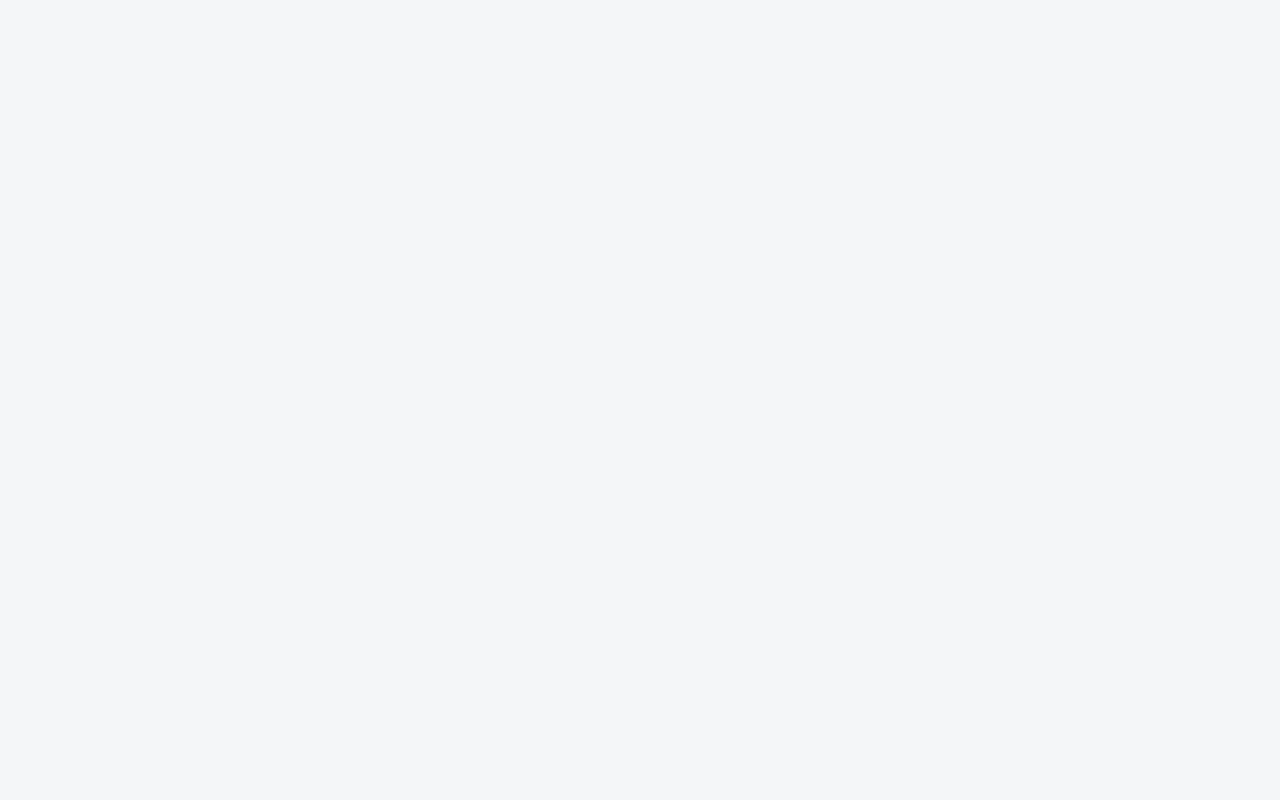
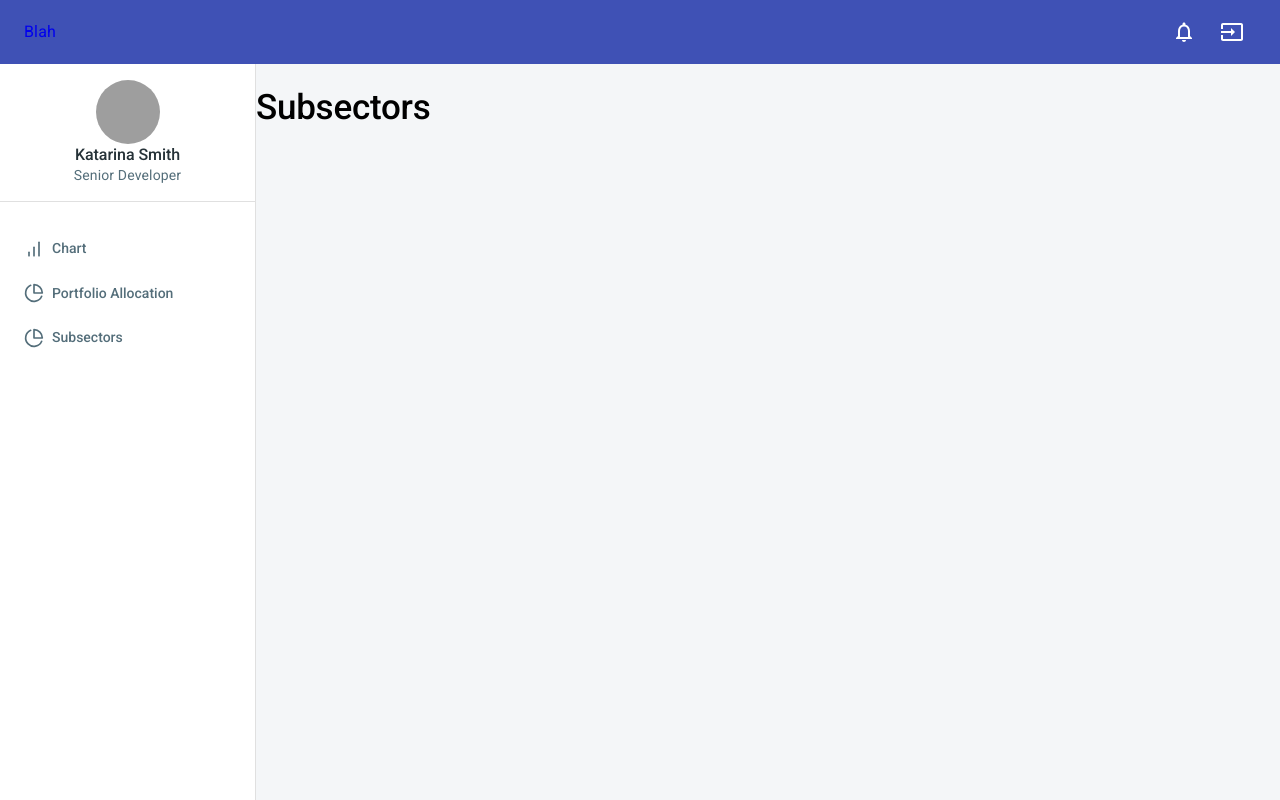
Before and after one commit to tejas-kothari/UBS_FE, a React (Create React App) app: page /subsectors in a window 1280 px wide. Before the commit this address had no page. Built offline with nearby package versions, Linux system fonts and the light colour scheme; grey boxes are pictures that could not be loaded.

Commit message:
Added Subsectors page

```diff
--- a/public/index.html
+++ b/public/index.html
@@ -26,7 +26,7 @@
   <!-- Additional stylesheet includes for material-ui -->
   <link rel="stylesheet" href="https://fonts.googleapis.com/css?family=Roboto:300,400,500,700&display=swap" />
   <link rel="stylesheet" href="https://fonts.googleapis.com/icon?family=Material+Icons" />
-
+  <link rel="stylesheet" href="https://fonts.googleapis.com/css?family=Roboto:300,400,500,700&display=swap" />
   <title>React App</title>
 </head>
 
--- a/src/layouts/DashboardLayout/NavBar/index.tsx
+++ b/src/layouts/DashboardLayout/NavBar/index.tsx
@@ -31,6 +31,11 @@ const items = [
     href: '/portfolio',
     icon: PieChartIcon,
     title: 'Portfolio Allocation'
+  },
+  {
+    href: '/subsectors',
+    icon: PieChartIcon,
+    title: 'Subsectors'
   }
 ];
 
--- a/src/routes.tsx
+++ b/src/routes.tsx
@@ -2,6 +2,7 @@ import { PartialRouteObject } from 'react-router';
 import DashboardLayout from './layouts/DashboardLayout';
 import ChartView from './views/ChartView';
 import PortfolioView from './views/PortfolioView';
+import SubsectorView from './views/SubsectorView';
 
 const routes = [
   {
@@ -15,6 +16,10 @@ const routes = [
       {
         path: 'portfolio',
         element: <PortfolioView />
+      },
+      {
+        path: 'subsectors',
+        element: <SubsectorView/>
       }
     ]
   }
--- a/src/views/PortfolioView/index.tsx
+++ b/src/views/PortfolioView/index.tsx
@@ -1,6 +1,8 @@
 import { makeStyles } from '@material-ui/core';
 import React from 'react';
 import Page from '../../components/Page';
+import Typography from '@material-ui/core/Typography';
+import 'fontsource-roboto';
 
 const useStyles = makeStyles((theme) => ({
   root: {
@@ -16,7 +18,12 @@ function PortfolioView() {
 
   return (
     <Page title="Portfolio" className={classes.root}>
-      Hello World!
+
+      <Typography variant="h1" >
+      Portfolio Allocation
+      </Typography>
+
+
     </Page>
   );
 }
--- /dev/null
+++ b/src/views/SubsectorView/index.tsx
@@ -0,0 +1,31 @@
+import { makeStyles } from '@material-ui/core';
+import React from 'react';
+import Page from '../../components/Page';
+import Typography from '@material-ui/core/Typography';
+import 'fontsource-roboto';
+
+const useStyles = makeStyles((theme) => ({
+  root: {
+    backgroundColor: theme.palette.background.default,
+    minHeight: '100%',
+    paddingBottom: theme.spacing(3),
+    paddingTop: theme.spacing(3)
+  }
+}));
+
+function SubsectorView() {
+  const classes = useStyles();
+
+  return (
+    <Page title="Subsectors" className={classes.root}>
+
+      <Typography variant="h1" >
+      Subsectors
+      </Typography>
+
+
+    </Page>
+  );
+}
+
+export default SubsectorView;
```
Also changed, not shown: package.json (+20 -19 lines), 1 other file (tests, documents, lock files or other folders).
